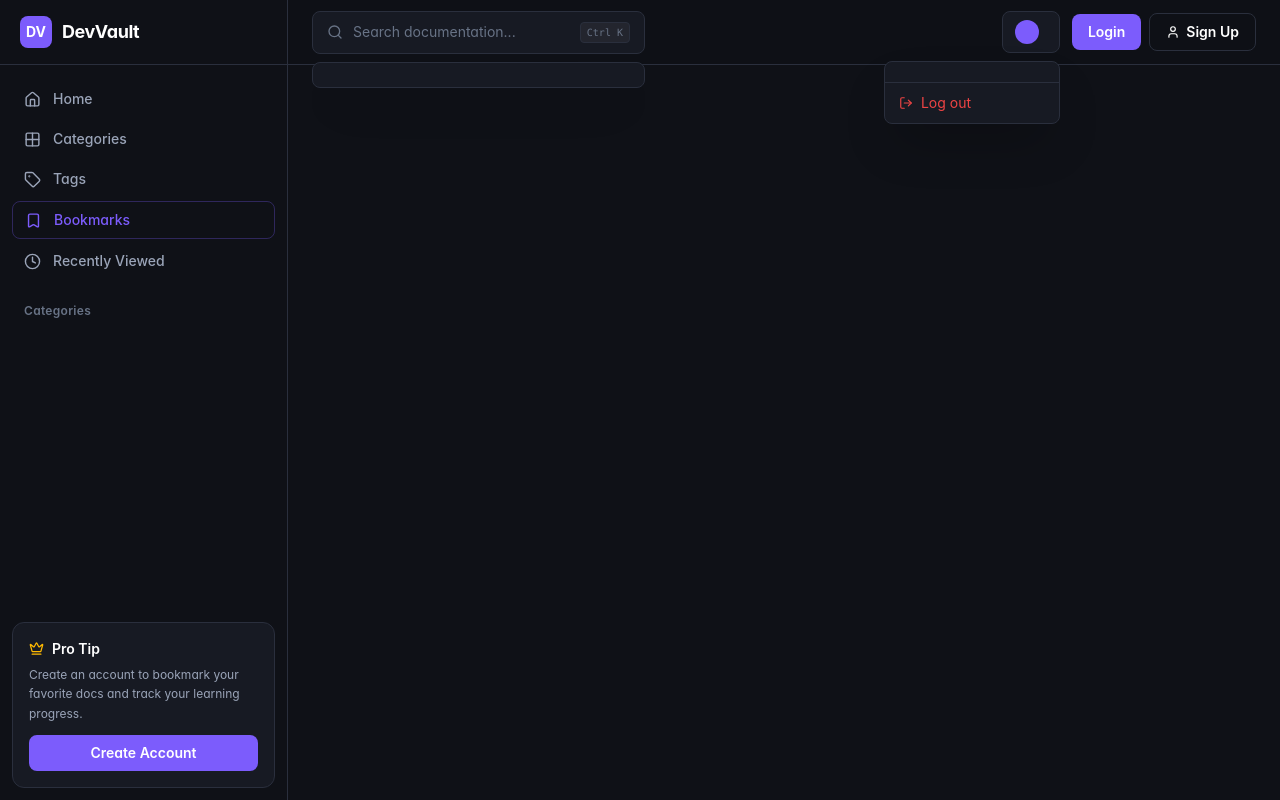
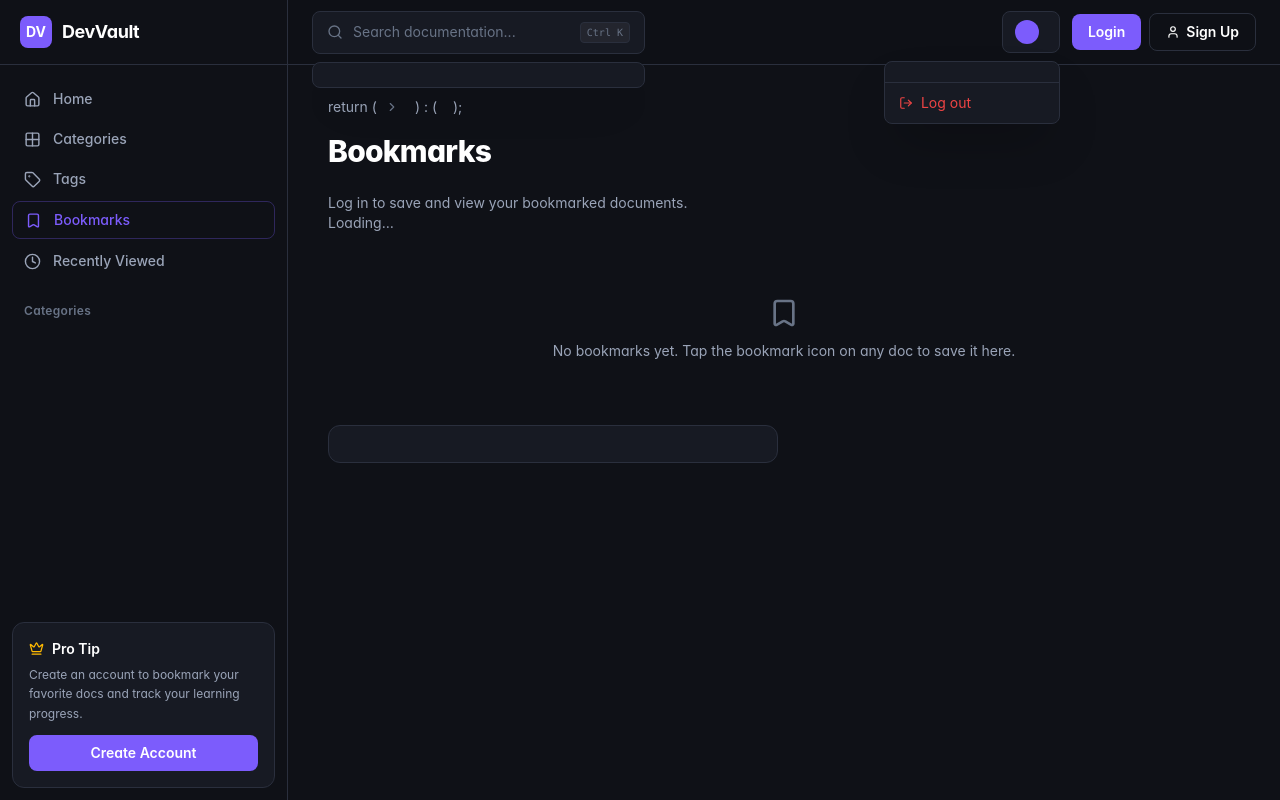
Before and after one commit to janrelle24/DevVault, a React app in the folder frontend/: page /bookmarks in a window 1280 px wide. Built offline with nearby package versions, Linux system fonts and the light colour scheme; the HTML template or start-up script is replaced by a standard one.

Commit message:
add Recent,Tags and Bookmarks

```diff
--- a/frontend/src/App.jsx
+++ b/frontend/src/App.jsx
@@ -4,11 +4,14 @@ import Sidebar from './components/Sidebar';
 import Topbar from './components/Topbar';
 import Home from './pages/Home';
 import { CategoriesList, CategoryDetail } from './pages/Categories';
+import Tags from './pages/Tags';
+import Bookmarks from './pages/Bookmarks';
+import Recent from './pages/Recent';
 import Login from './pages/Login';
 import Signup from './pages/Signup';
 import Dashboard from './pages/Dashboard';
 import DocPage from './pages/DocPage';
-//import { CategoriesList, CategoryDetail } from './pages/Categories';
+
 
 export default function App() {
   const [sidebarOpen, setSidebarOpen] = useState(false);
@@ -35,6 +38,9 @@ export default function App() {
               <Route path="/docs/slug" element={<DocPage />} />
               <Route path="/categories" element={<CategoriesList />} />
               <Route path="/categories/:slug" element={<CategoryDetail />} />
+              <Route path="/tags" element={<Tags />} />
+              <Route path="/bookmarks" element={<Bookmarks />} />
+              <Route path="/recent" element={<Recent />} />
               <Route path="/dashboard" element={<Dashboard />}/>
               <Route path="/login" element={<Login />}/>
               <Route path="/signup" element={<Signup />}/>
--- /dev/null
+++ b/frontend/src/pages/Bookmarks.jsx
@@ -0,0 +1,48 @@
+//import { useEffect, useState } from 'react';
+import { Link } from 'react-router-dom';
+import { Bookmark } from 'lucide-react';
+//import { api } from '../lib/api';
+//import { useAuth } from '../context/AuthContext';
+import { Breadcrumbs } from '../components/Bits';
+
+export default function Bookmarks() {
+
+
+
+
+
+    return (
+        <div className="px-6 lg:px-10 py-8 max-w-5xl">
+        <Breadcrumbs items={[{ label: 'Home', to: '/' }, { label: 'Bookmarks' }]} />
+        <h1 className="text-3xl font-extrabold text-white tracking-tight mb-6">Bookmarks</h1>
+
+
+            <p className="text-sm text-vault-muted">Log in to save and view your bookmarked documents.</p>
+
+            <p className="text-sm text-vault-muted">Loading…</p>
+
+            <div className="flex flex-col items-center text-center py-16 text-vault-muted">
+            <Bookmark size={32} className="mb-3 text-vault-faint" />
+            <p className="text-sm">No bookmarks yet. Tap the bookmark icon on any doc to save it here.</p>
+            </div>
+
+            <div className="grid sm:grid-cols-2 gap-3">
+
+                <Link
+
+                className="rounded-xl border border-vault-border bg-vault-elevated p-4 hover:border-vault-accent/40 transition-colors"
+                >
+                <div className="flex items-start gap-3">
+                    <span className="text-xl"></span>
+                    <div className="min-w-0">
+                    <p className="text-sm font-semibold text-white truncate"></p>
+                    <p className="text-xs text-vault-faint mt-1 line-clamp-2"></p>
+                    </div>
+                </div>
+                </Link>
+
+            </div>
+
+        </div>
+    );
+}
--- /dev/null
+++ b/frontend/src/pages/Recent.jsx
@@ -0,0 +1,45 @@
+//import { useEffect, useState } from 'react';
+import { Link } from 'react-router-dom';
+import { Clock } from 'lucide-react';
+//import { api } from '../lib/api';
+//import { useAuth } from '../context/AuthContext';
+import { Breadcrumbs } from '../components/Bits';
+
+export default function Recent() {
+
+
+    return (
+        <div className="px-6 lg:px-10 py-8 max-w-5xl">
+        <Breadcrumbs items={[{ label: 'Home', to: '/' }, { label: 'Recently Viewed' }]} />
+        <h1 className="text-3xl font-extrabold text-white tracking-tight mb-6">Recently Viewed</h1>
+
+
+            <p className="text-sm text-vault-muted">Log in to keep track of the documents you've viewed.</p>
+
+            <p className="text-sm text-vault-muted">Loading…</p>
+
+            <div className="flex flex-col items-center text-center py-16 text-vault-muted">
+            <Clock size={32} className="mb-3 text-vault-faint" />
+            <p className="text-sm">Documents you open will show up here.</p>
+            </div>
+
+            <div className="grid sm:grid-cols-2 gap-3">
+
+                <Link
+
+                className="rounded-xl border border-vault-border bg-vault-elevated p-4 hover:border-vault-accent/40 transition-colors"
+                >
+                <div className="flex items-start gap-3">
+                    <span className="text-xl"></span>
+                    <div className="min-w-0">
+                    <p className="text-sm font-semibold text-white truncate"></p>
+                    <p className="text-xs text-vault-faint mt-1 line-clamp-2"></p>
+                    </div>
+                </div>
+                </Link>
+
+            </div>
+
+        </div>
+    );
+}
--- /dev/null
+++ b/frontend/src/pages/Tags.jsx
@@ -0,0 +1,49 @@
+//import { useEffect, useState } from 'react';
+//import { useSearchParams } from 'react-router-dom';
+import { Link } from 'react-router-dom';
+//import { api } from '../lib/api';
+import { Breadcrumbs, TagBadge } from '../components/Bits';
+
+export default function Tags() {
+
+
+
+
+    return (
+        <div className="px-6 lg:px-10 py-8 max-w-5xl">
+        <Breadcrumbs items={[{ label: 'Home', to: '/' }, { label: 'Tags' }]} />
+        <h1 className="text-3xl font-extrabold text-white tracking-tight mb-6">Tags</h1>
+
+        <div className="flex flex-wrap gap-2 mb-8">
+            <button
+
+            className={`text-xs font-medium rounded-md border px-2.5 py-1 transition-colors `}
+            >
+            All
+            </button>
+
+            <button>
+                <TagBadge />
+            </button>
+
+        </div>
+
+        <div className="grid sm:grid-cols-2 gap-3">
+
+            <Link
+
+                className="rounded-xl border border-vault-border bg-vault-elevated p-4 hover:border-vault-accent/40 transition-colors"
+            >
+                <div className="flex items-start gap-3">
+                <span className="text-xl"></span>
+                <div className="min-w-0">
+                    <p className="text-sm font-semibold text-white truncate"></p>
+                    <p className="text-xs text-vault-faint mt-1 line-clamp-2"></p>
+                </div>
+                </div>
+            </Link>
+
+        </div>
+        </div>
+    );
+}
```
